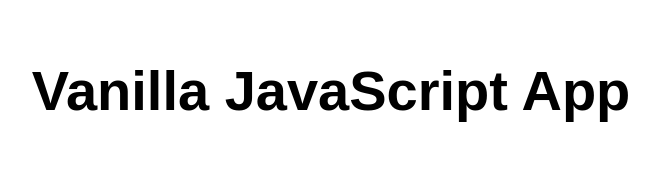
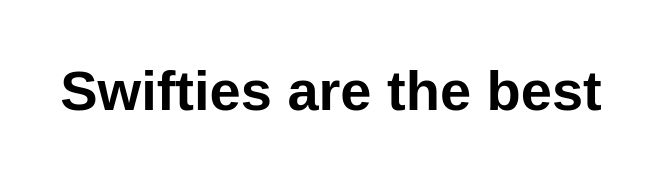
Before and after one commit to lukehammer/LilysFirstWebsite, a website: page src/index.html in a window 1280 px wide. Shown: the whole page, without its empty margins (309-968 px from the left). Drawn offline with Linux system fonts and the light colour scheme.

Commit message:
change title to swifties are the best

```diff
--- a/src/index.html
+++ b/src/index.html
@@ -5,12 +5,12 @@
   <meta charset="UTF-8">
   <meta name="viewport" content="width=device-width, initial-scale=1.0">
   <link rel="stylesheet" href="styles.css">
-  <title>Vanilla JavaScript App</title>
+  <title>Swifties are the best</title>
 </head>
 
 <body>
   <main>
-    <h1>Vanilla JavaScript App</h1>
+    <h1>Swifties are the best</h1>
   </main>
 </body>
 
```
